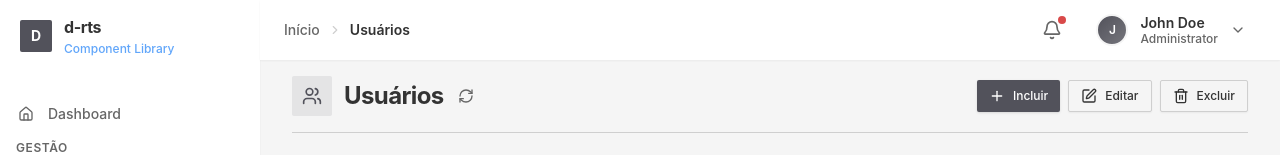
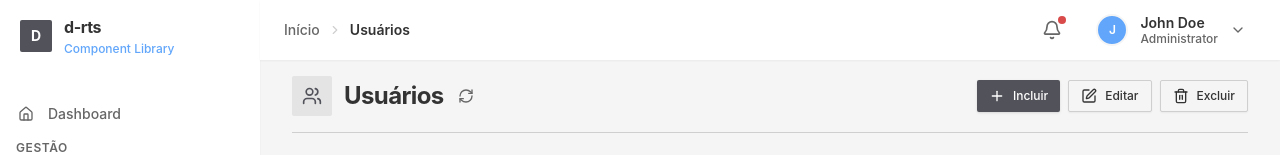
Before and after one commit to pivetoo/dRTS, a React (Vite) app in the folder d-rts/: page / in a window 1280 px wide. Shown: the top 155 px of the page. Built offline with nearby package versions, Linux system fonts and the light colour scheme.

Commit message:
melhorias avatar usuario

```diff
--- a/d-rts/src/components/ui/app-layout.tsx
+++ b/d-rts/src/components/ui/app-layout.tsx
@@ -64,7 +64,7 @@ export const AppLayout: React.FC<AppLayoutProps> = ({
     <Dropdown>
       <DropdownTrigger asChild>
         <button className="flex items-center gap-2 bg-transparent border-0 py-1 px-2.5 pr-2.5 rounded-md transition-all hover:bg-accent active:scale-[0.98] outline-none">
-          <div className="w-8 h-8 rounded-full bg-gradient-to-br from-primary to-primary/80 flex items-center justify-center text-primary-foreground text-xs font-semibold overflow-hidden border-2 border-background">
+          <div className="w-8 h-8 rounded-full bg-secondary flex items-center justify-center text-secondary-foreground text-xs font-semibold overflow-hidden border-2 border-background">
             {user.avatar || user.name.charAt(0).toUpperCase()}
           </div>
           <div className="hidden md:flex flex-col items-start">
--- a/d-rts/src/components/ui/navbar.tsx
+++ b/d-rts/src/components/ui/navbar.tsx
@@ -72,7 +72,7 @@ const Navbar = React.forwardRef<HTMLElement, NavbarProps>(
 
           {user && !userMenuTrigger && (
             <button className="flex items-center gap-3 bg-transparent border-0 py-1 px-2.5 pr-2.5 rounded-md transition-all hover:bg-accent active:scale-[0.98]">
-              <div className="w-8 h-8 rounded-full bg-gradient-to-br from-primary to-primary/80 flex items-center justify-center text-primary-foreground text-xs font-semibold overflow-hidden border-2 border-background">
+              <div className="w-8 h-8 rounded-full bg-secondary flex items-center justify-center text-secondary-foreground text-xs font-semibold overflow-hidden border-2 border-background">
                 {user.avatar || user.name.charAt(0).toUpperCase()}
               </div>
               <div className="hidden md:flex flex-col items-start">
```
Also changed, not shown: 3 other files (tests, documents, lock files or other folders).
